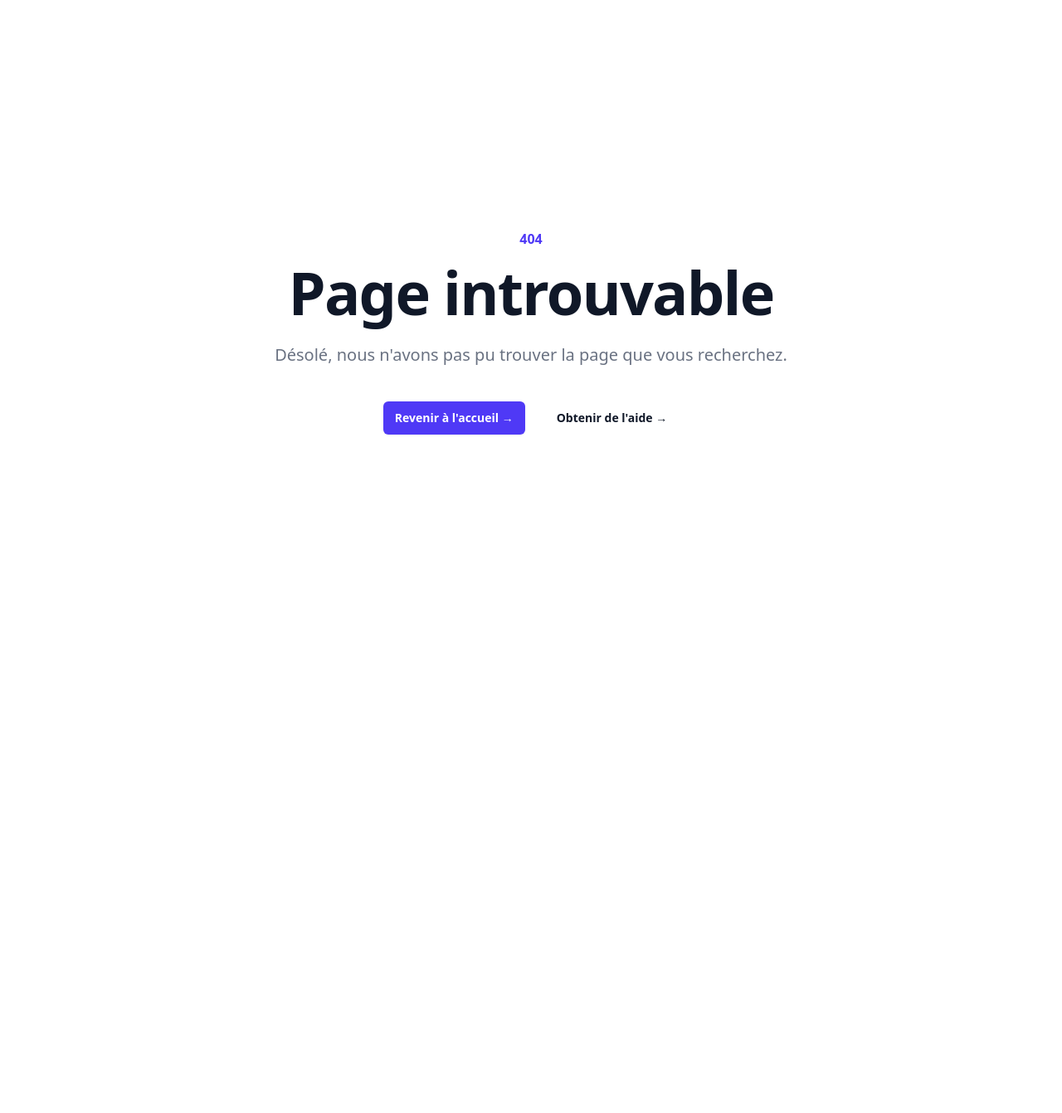
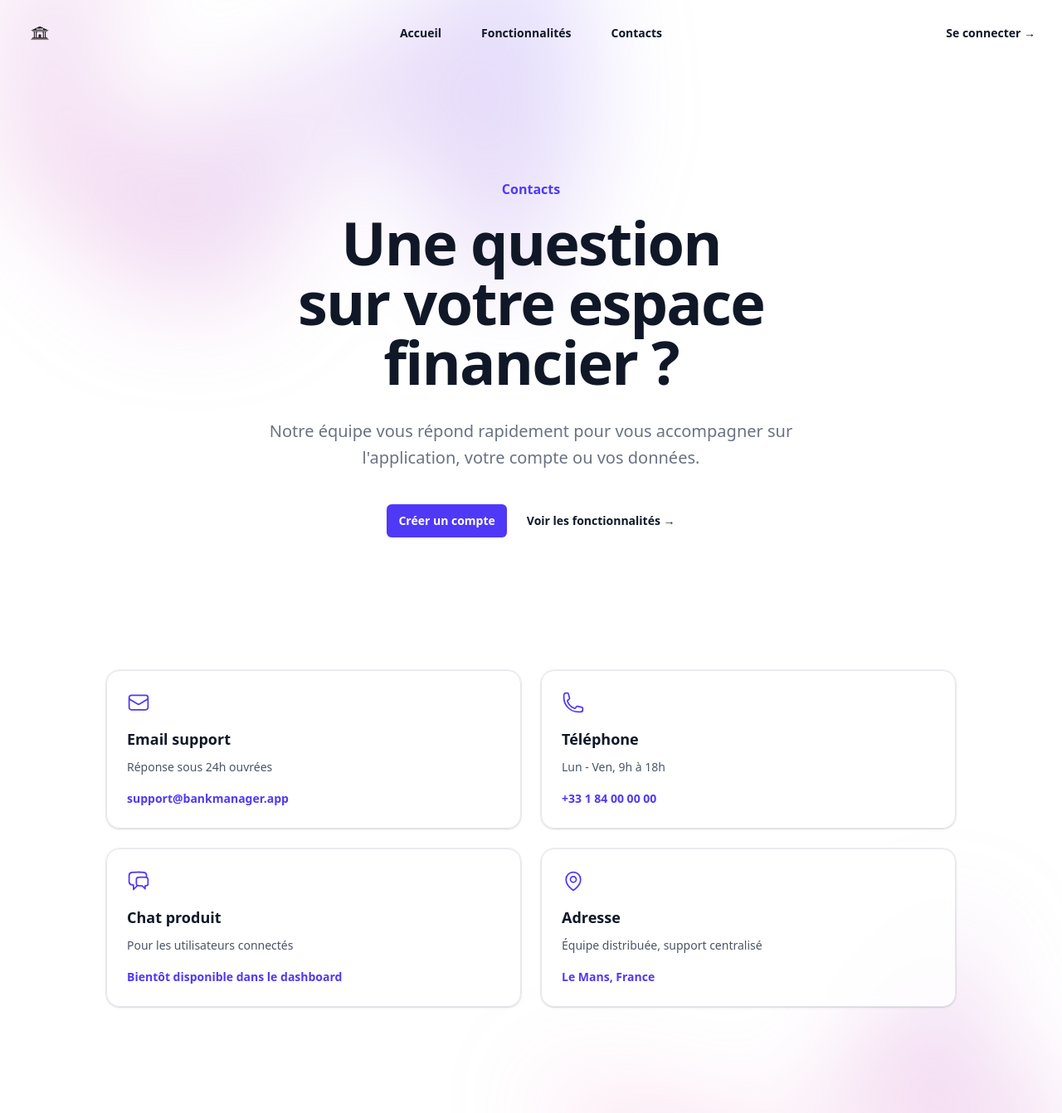
Before and after one commit to Alexandre-Kerello/2026_FULLSTACK_KERELLO_Alexandre, a React (Vite) app in the folder frontend/: page /contacts in a window 1280 px wide. Before the commit this address had no page. Shown: the whole page at 83% size. Before the commit the page ends 800 px from the top, so only its background shows below. Built offline with nearby package versions, Linux system fonts and the light colour scheme.

Commit message:
add Contacts page

```diff
--- a/frontend/src/main.jsx
+++ b/frontend/src/main.jsx
@@ -8,6 +8,7 @@ import './index.css'
 /* Pages */
 import Home from './pages/public/Home.jsx'
 import Features from './pages/public/Features.jsx'
+import Contacts from './pages/public/Contacts.jsx'
 import Login from './pages/public/Login.jsx'
 import Register from './pages/public/Register.jsx'
 import ErrorPage from './pages/public/Error.jsx'
@@ -36,6 +37,11 @@ const router = createBrowserRouter([
   {
     path: "/features",
     element: <Features />,
+    errorElement: <ErrorPage />,
+  },
+  {
+    path: "/contacts",
+    element: <Contacts />,
     errorElement: <ErrorPage />,
   },
   {
--- /dev/null
+++ b/frontend/src/pages/public/Contacts.jsx
@@ -0,0 +1,225 @@
+import { useState } from 'react'
+import { Dialog, DialogPanel } from '@headlessui/react'
+import {
+	Bars3Icon,
+	ChatBubbleLeftRightIcon,
+	EnvelopeIcon,
+	MapPinIcon,
+	PhoneIcon,
+	XMarkIcon,
+} from '@heroicons/react/24/outline'
+import bankLogo from '../../assets/bank-icon.png'
+
+const navigation = [
+	{ name: 'Accueil', href: '/' },
+	{ name: 'Fonctionnalités', href: '/features' },
+	{ name: 'Contacts', href: '/contacts' },
+]
+
+const contactsContent = {
+	brandName: 'Bank Manager',
+	menu: {
+		openLabel: 'Open main menu',
+		closeLabel: 'Close menu',
+		loginLabel: 'Se connecter',
+	},
+	hero: {
+		eyebrow: 'Contacts',
+		title: 'Une question sur votre espace financier ?',
+		description:
+			"Notre équipe vous répond rapidement pour vous accompagner sur l'application, votre compte ou vos données.",
+	},
+	cta: {
+		primary: 'Créer un compte',
+		secondary: 'Voir les fonctionnalités',
+	},
+}
+
+const contactCards = [
+	{
+		name: 'Email support',
+		value: 'support@bankmanager.app',
+		href: 'mailto:support@bankmanager.app',
+		description: 'Réponse sous 24h ouvrées',
+		icon: EnvelopeIcon,
+	},
+	{
+		name: 'Téléphone',
+		value: '+33 1 84 00 00 00',
+		href: 'tel:+33184000000',
+		description: 'Lun - Ven, 9h à 18h',
+		icon: PhoneIcon,
+	},
+	{
+		name: 'Chat produit',
+		value: 'Bientôt disponible dans le dashboard',
+		// href: '/login',
+		description: 'Pour les utilisateurs connectés',
+		icon: ChatBubbleLeftRightIcon,
+	},
+	{
+		name: 'Adresse',
+		value: 'Le Mans, France',
+		href: 'https://maps.google.com/?q=Paris',
+		description: 'Équipe distribuée, support centralisé',
+		icon: MapPinIcon,
+	},
+]
+
+export default function Contacts() {
+	const [mobileMenuOpen, setMobileMenuOpen] = useState(false)
+
+	return (
+		<div className="bg-white min-h-screen overflow-x-hidden">
+			<header className="absolute inset-x-0 top-0 z-50">
+				<nav aria-label="Global" className="flex items-center justify-between p-6 lg:px-8">
+					<div className="flex lg:flex-1">
+						<a href="/" className="-m-1.5 p-1.5">
+							<span className="sr-only">{contactsContent.brandName}</span>
+							<img alt="Bank Manager Logo" src={bankLogo} className="h-8 w-auto" />
+						</a>
+					</div>
+
+					<div className="flex lg:hidden">
+						<button
+							type="button"
+							onClick={() => setMobileMenuOpen(true)}
+							className="-m-2.5 inline-flex items-center justify-center rounded-md p-2.5 text-gray-700"
+						>
+							<span className="sr-only">{contactsContent.menu.openLabel}</span>
+							<Bars3Icon aria-hidden="true" className="size-6" />
+						</button>
+					</div>
+
+					<div className="hidden lg:flex lg:gap-x-12">
+						{navigation.map((item) => (
+							<a
+								key={item.name}
+								href={item.href}
+								className="text-sm/6 font-semibold text-gray-900"
+							>
+								{item.name}
+							</a>
+						))}
+					</div>
+
+					<div className="hidden lg:flex lg:flex-1 lg:justify-end">
+						<a href="/login" className="text-sm/6 font-semibold text-gray-900">
+							{contactsContent.menu.loginLabel} <span aria-hidden="true">&rarr;</span>
+						</a>
+					</div>
+				</nav>
+
+				<Dialog open={mobileMenuOpen} onClose={setMobileMenuOpen} className="lg:hidden">
+					<div className="fixed inset-0 z-50" />
+					<DialogPanel className="fixed inset-y-0 right-0 z-50 w-full overflow-y-auto bg-white p-6 sm:max-w-sm sm:ring-1 sm:ring-gray-900/10">
+						<div className="flex items-center justify-between">
+							<a href="/" className="-m-1.5 p-1.5">
+								<span className="sr-only">{contactsContent.brandName}</span>
+								<img alt="Bank Manager Logo" src={bankLogo} className="h-8 w-auto" />
+							</a>
+							<button
+								type="button"
+								onClick={() => setMobileMenuOpen(false)}
+								className="-m-2.5 rounded-md p-2.5 text-gray-700"
+							>
+								<span className="sr-only">{contactsContent.menu.closeLabel}</span>
+								<XMarkIcon aria-hidden="true" className="size-6" />
+							</button>
+						</div>
+						<div className="mt-6 flow-root">
+							<div className="-my-6 divide-y divide-gray-500/10">
+								<div className="space-y-2 py-6">
+									{navigation.map((item) => (
+										<a
+											key={item.name}
+											href={item.href}
+											className="-mx-3 block rounded-lg px-3 py-2 text-base/7 font-semibold text-gray-900 hover:bg-gray-50"
+										>
+											{item.name}
+										</a>
+									))}
+								</div>
+								<div className="py-6">
+									<a
+										href="/login"
+										className="-mx-3 block rounded-lg px-3 py-2.5 text-base/7 font-semibold text-gray-900 hover:bg-gray-50"
+									>
+										{contactsContent.menu.loginLabel}
+									</a>
+								</div>
+							</div>
+						</div>
+					</DialogPanel>
+				</Dialog>
+			</header>
+
+			<main className="relative isolate overflow-hidden px-6 pt-14 lg:px-8">
+				<div
+					aria-hidden="true"
+					className="absolute inset-x-0 -top-40 -z-10 transform-gpu overflow-hidden blur-3xl sm:-top-80"
+				>
+					<div
+						style={{
+							clipPath:
+								'polygon(74.1% 44.1%, 100% 61.6%, 97.5% 26.9%, 85.5% 0.1%, 80.7% 2%, 72.5% 32.5%, 60.2% 62.4%, 52.4% 68.1%, 47.5% 58.3%, 45.2% 34.5%, 27.5% 76.7%, 0.1% 64.9%, 17.9% 100%, 27.6% 76.8%, 76.1% 97.7%, 74.1% 44.1%)',
+						}}
+						className="relative left-[calc(50%-11rem)] aspect-1155/678 w-144.5 -translate-x-1/2 rotate-30 bg-linear-to-tr from-[#ff80b5] to-[#9089fc] opacity-30 sm:left-[calc(50%-30rem)] sm:w-288.75"
+					/>
+				</div>
+
+				<div className="mx-auto max-w-2xl py-24 sm:py-36 lg:py-40 text-center">
+					<p className="text-base font-semibold text-indigo-600">{contactsContent.hero.eyebrow}</p>
+					<h1 className="mt-4 text-5xl font-semibold tracking-tight text-balance text-gray-900 sm:text-7xl">
+						{contactsContent.hero.title}
+					</h1>
+					<p className="mt-8 text-lg font-medium text-pretty text-gray-500 sm:text-xl/8">
+						{contactsContent.hero.description}
+					</p>
+					<div className="mt-10 flex items-center justify-center gap-x-6">
+						<a
+							href="/register"
+							className="rounded-md bg-indigo-600 px-3.5 py-2.5 text-sm font-semibold text-white shadow-xs hover:bg-indigo-500 focus-visible:outline-2 focus-visible:outline-offset-2 focus-visible:outline-indigo-600"
+						>
+							{contactsContent.cta.primary}
+						</a>
+						<a href="/features" className="text-sm/6 font-semibold text-gray-900">
+							{contactsContent.cta.secondary} <span aria-hidden="true">&rarr;</span>
+						</a>
+					</div>
+				</div>
+
+				<div className="mx-auto max-w-5xl pb-24 sm:pb-32">
+					<div className="grid grid-cols-1 gap-6 sm:grid-cols-2">
+						{contactCards.map((contact) => (
+							<article
+								key={contact.name}
+								className="rounded-2xl border border-gray-200 bg-white/80 p-6 shadow-sm ring-1 ring-gray-900/5 backdrop-blur"
+							>
+								<contact.icon className="h-7 w-7 text-indigo-600" aria-hidden="true" />
+								<h2 className="mt-4 text-lg font-semibold text-gray-900">{contact.name}</h2>
+								<p className="mt-2 text-sm leading-6 text-gray-600">{contact.description}</p>
+								<a href={contact.href} className="mt-4 inline-block text-sm font-semibold text-indigo-600 hover:text-indigo-500">
+									{contact.value}
+								</a>
+							</article>
+						))}
+					</div>
+				</div>
+
+				<div
+					aria-hidden="true"
+					className="absolute inset-x-0 top-[calc(100%-13rem)] -z-10 transform-gpu overflow-hidden blur-3xl sm:top-[calc(100%-30rem)]"
+				>
+					<div
+						style={{
+							clipPath:
+								'polygon(74.1% 44.1%, 100% 61.6%, 97.5% 26.9%, 85.5% 0.1%, 80.7% 2%, 72.5% 32.5%, 60.2% 62.4%, 52.4% 68.1%, 47.5% 58.3%, 45.2% 34.5%, 27.5% 76.7%, 0.1% 64.9%, 17.9% 100%, 27.6% 76.8%, 76.1% 97.7%, 74.1% 44.1%)',
+						}}
+						className="relative left-[calc(50%+3rem)] aspect-1155/678 w-144.5 -translate-x-1/2 bg-linear-to-tr from-[#ff80b5] to-[#9089fc] opacity-30 sm:left-[calc(50%+36rem)] sm:w-288.75"
+					/>
+				</div>
+			</main>
+		</div>
+	)
+}
```
